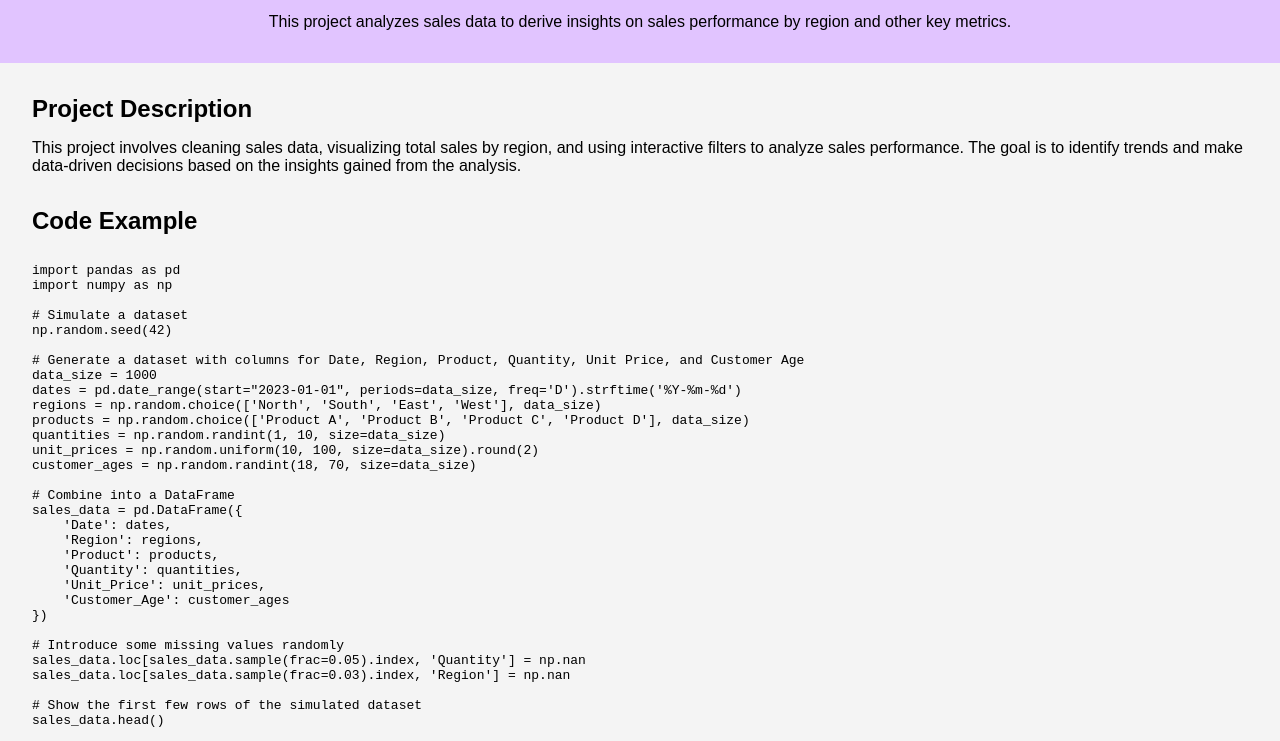
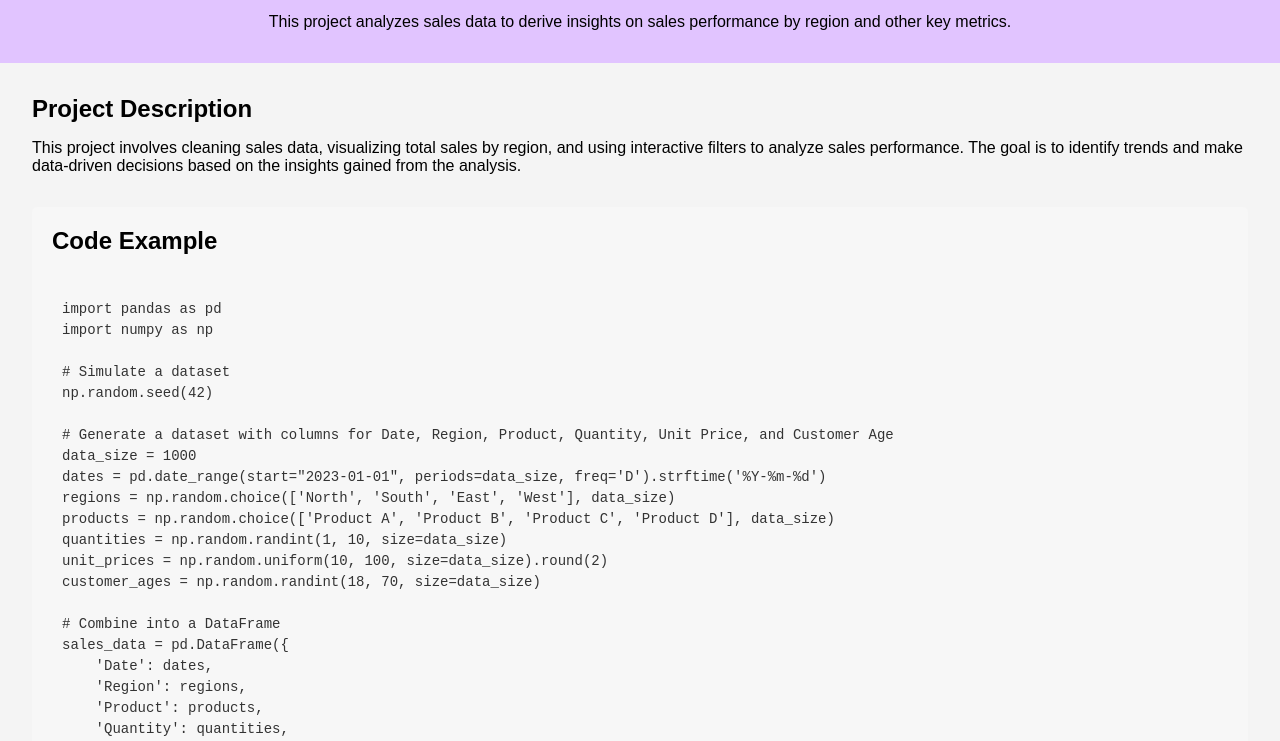
Before and after one commit to codingvishma/business-intelligence-dashboard, a plain HTML site: page index.html in a window 1280 px wide. Shown: the part 56-797 px from the top of the page. Drawn offline with Linux system fonts and the light colour scheme; a script that the page names is missing.

Commit message:
Update style.css

```diff
--- a/style.css
+++ b/style.css
@@ -22,6 +22,21 @@ main {
 section {
     margin-bottom: 2em;
 }
+#code {
+        background-color: #f7f7f7;
+        padding: 20px;
+        border-radius: 5px;
+        margin-top: 20px;
+        overflow-x: auto;
+        }
+        pre code {
+            display: block;
+            padding: 10px;
+            color: #333;
+            font-family: "Courier New", Courier, monospace;
+            font-size: 14px;
+            line-height: 1.5;
+        }
 
 .grid-container {
     display: grid;
```
